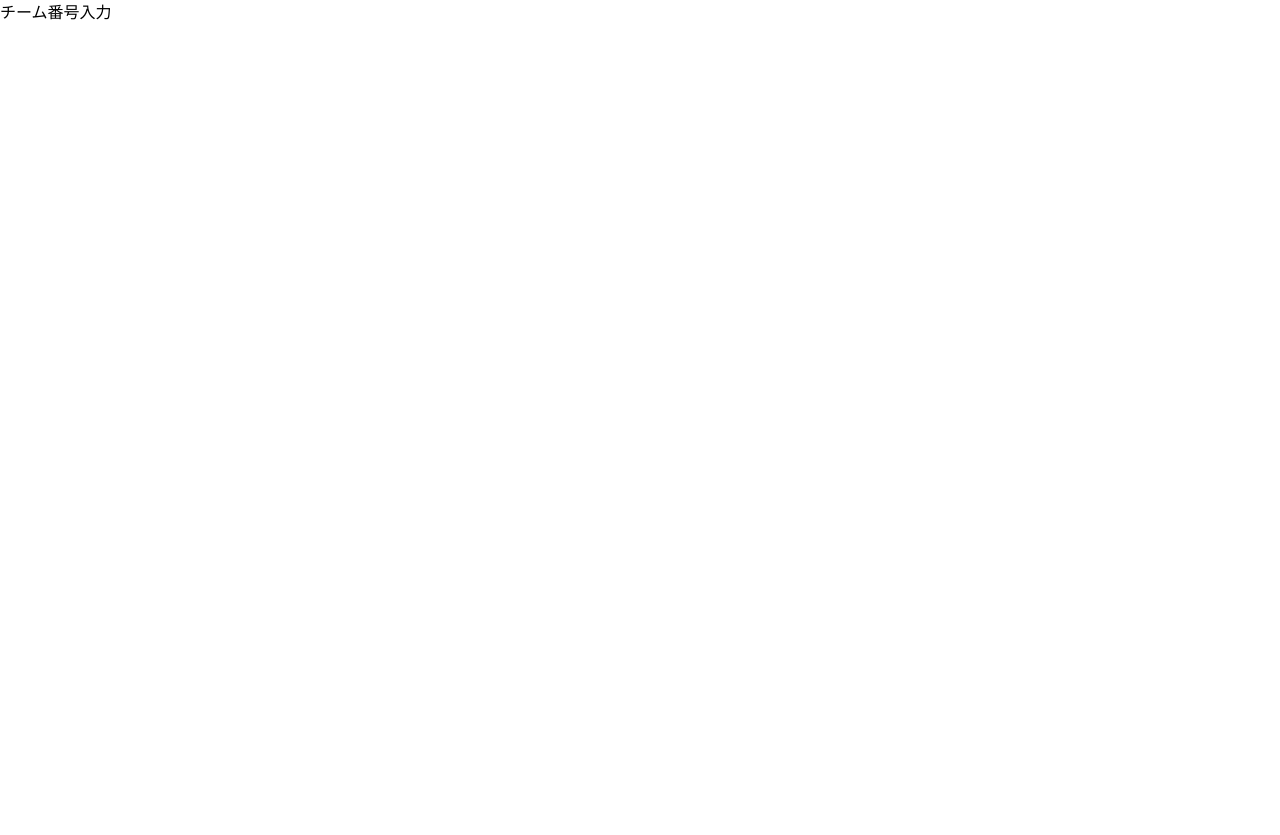
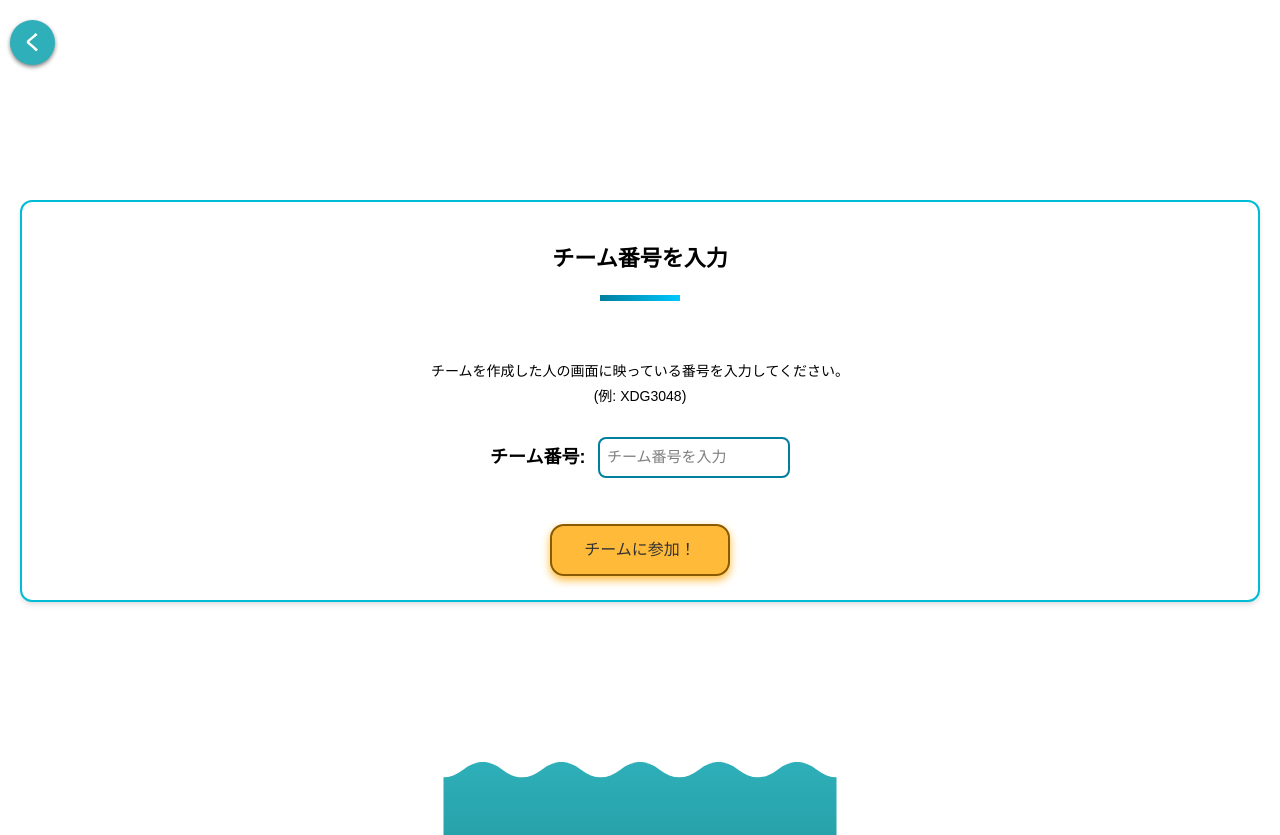
Before and after one commit to kotek-7/minpuzz, a Next.js app in the folder frontend/: page /team-number-input in a window 1280 px wide. Before the commit the page ends 800 px from the top, so only its background shows below. Built offline with nearby package versions, Linux system fonts and the light colour scheme.

Commit message:
チーム参加画面の作成

```diff
--- a/frontend/src/app/team-number-input/page.tsx
+++ b/frontend/src/app/team-number-input/page.tsx
@@ -1,5 +1,5 @@
 import React from "react";
-import TeamNumberInput from "@/features/TeamNumberInput/TeamNumberInput";
+import {TeamNumberInput} from "@/features/TeamNumberInput/TeamNumberInput";
 
 export default function Page() {
   return (
--- a/frontend/src/features/TeamNumberInput/TeamNumberInput.tsx
+++ b/frontend/src/features/TeamNumberInput/TeamNumberInput.tsx
@@ -1,9 +1,68 @@
-import React from "react";
+"use client";
 
-export default function TeamNumberInput() {
+import { useState } from "react";
+
+export const TeamNumberInput = () => {
+  const [joinNumber, setJoinNumber] = useState("");
+
   return (
-    <div>
-      <h1>チーム番号入力</h1>
+    <div
+      className="w-full bg-white"
+      style={{ fontFamily: "'Noto Sans JP', sans-serif" }}
+    >
+      <button
+        className="absolute top-[20px] left-[10px] w-[45px] h-[45px] bg-[#2EAFB9] rounded-full flex items-center justify-center text-white text-[20px] font-bold shadow-[0_2px_4px_gray] active:shadow-[0-gray] active:translate-y-[5px]"
+      >
+        く
+      </button>
+
+      <div className="bg-white border-2 border-[#00bcd4] rounded-[12px] p-6 text-center shadow-md mt-50 mx-5">
+        <h1 className="text-[22px] font-bold mt-4 mb-2">チーム番号を入力</h1>
+        <div className="w-[80px] h-[6px] bg-gradient-to-r from-[#007f9e] to-[#00c8ff] mx-auto mb-6 mt-[20px] mb-[60px]"/>
+        <p className="text-[14px] mb-1">
+          チームを作成した人の画面に映っている番号を入力してください。
+        </p>
+        <p className="text-[14px] mb-6">(例: XDG3048)</p>
+
+        <div className="flex items-center gap-x-2 max-w-[300px] mx-auto my-[30px]">
+          <label
+            htmlFor="joinNumber"
+            className="font-bold text-[18px] min-w-[100px] text-left"
+          >
+            チーム番号:
+          </label>
+          <input
+            type="text"
+            id="joinNumber"
+            placeholder="チーム番号を入力"
+            value={joinNumber}
+            onChange={(e) => setJoinNumber(e.target.value)}
+            className="w-full p-[7px] text-[15px] rounded-[8px] border-2 border-[#007f9e]"
+          />
+        </div>
+
+        <button
+          className="mt-4 px-8 py-3 bg-[#ffba39] text-[#333] rounded-[14px] shadow-[0_4px_8px_#ffba39] active:shadow-[0_2px_4px_#ffba39] active:translate-y-[5px] border-2 border-[#8a5a00]"
+        >
+          チームに参加！
+        </button>
+      </div>
+
+     {/* 波形グラフィック */}
+      <div className="mt-40">
+        <svg viewBox="0 0 393 73" className="w-full h-[73px]" xmlns="http://www.w3.org/2000/svg">
+          <defs>
+            <linearGradient id="paint0_linear_12_62" x1="196.5" y1="0" x2="196.5" y2="73" gradientUnits="userSpaceOnUse">
+              <stop stopColor="#2EAFB9" />
+              <stop offset="1" stopColor="#27A2AA" />
+            </linearGradient>
+          </defs>
+          <path
+            d="M19.65 7.665C13.1 12.775 6.55 15.33 0 15.33L0 73H393V15.33C386.45 15.33 379.9 12.775 373.35 7.665C360.25 -2.555 347.15 -2.555 334.05 7.665C327.5 12.775 320.95 15.33 314.4 15.33C307.85 15.33 301.3 12.775 294.75 7.665C281.65 -2.555 268.55 -2.555 255.45 7.665C248.9 12.775 242.35 15.33 235.8 15.33C229.25 15.33 222.7 12.775 216.15 7.665C203.05 -2.555 189.95 -2.555 176.85 7.665C170.3 12.775 163.75 15.33 157.2 15.33C150.65 15.33 144.1 12.775 137.55 7.665C124.45 -2.555 111.35 -2.555 98.25 7.665C91.7 12.775 85.15 15.33 78.6 15.33C72.05 15.33 65.5 12.775 58.95 7.665C45.85 -2.555 32.75 -2.555 19.65 7.665Z"
+            fill="url(#paint0_linear_12_62)"
+          />
+        </svg>
+      </div>
     </div>
   );
-}
+};
```
